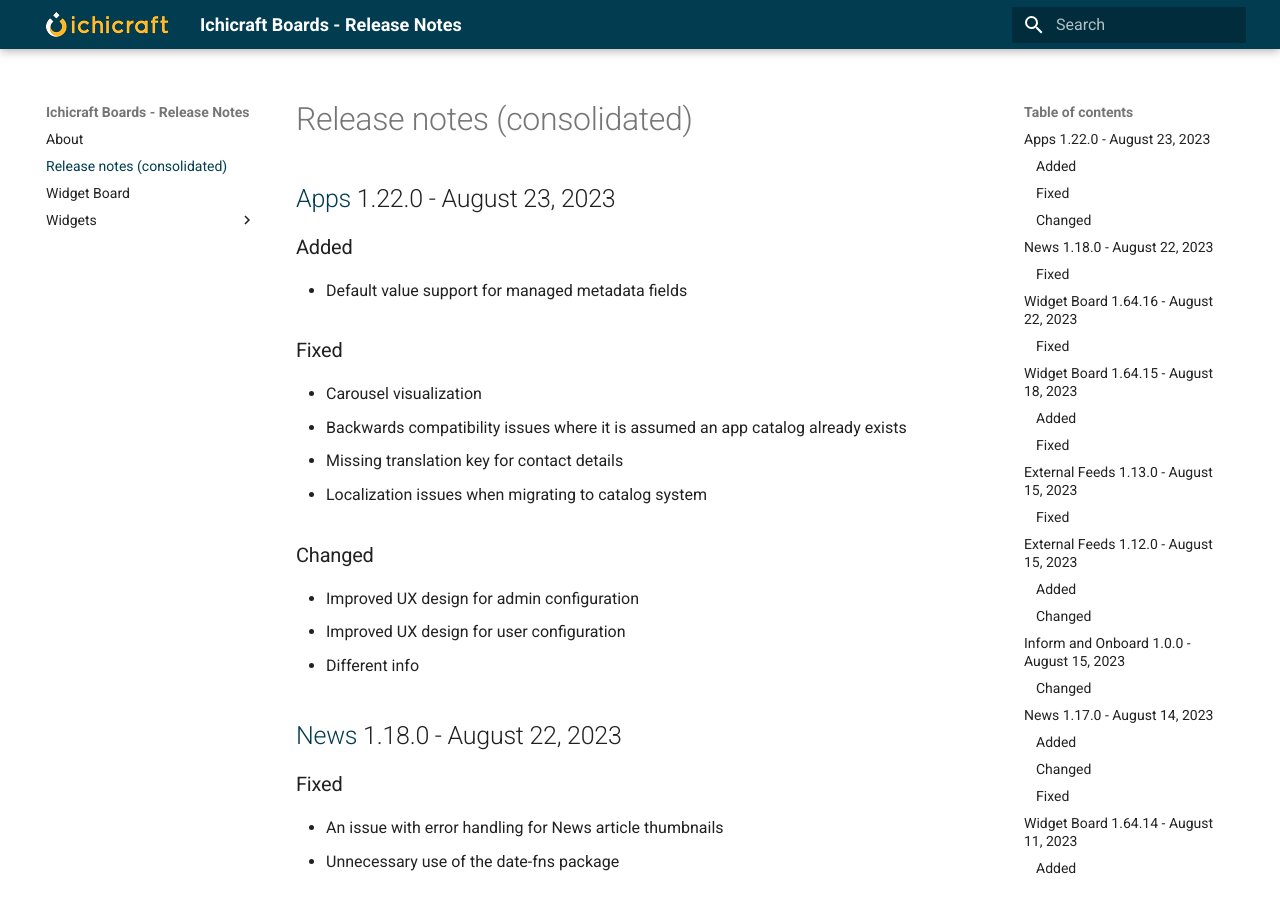
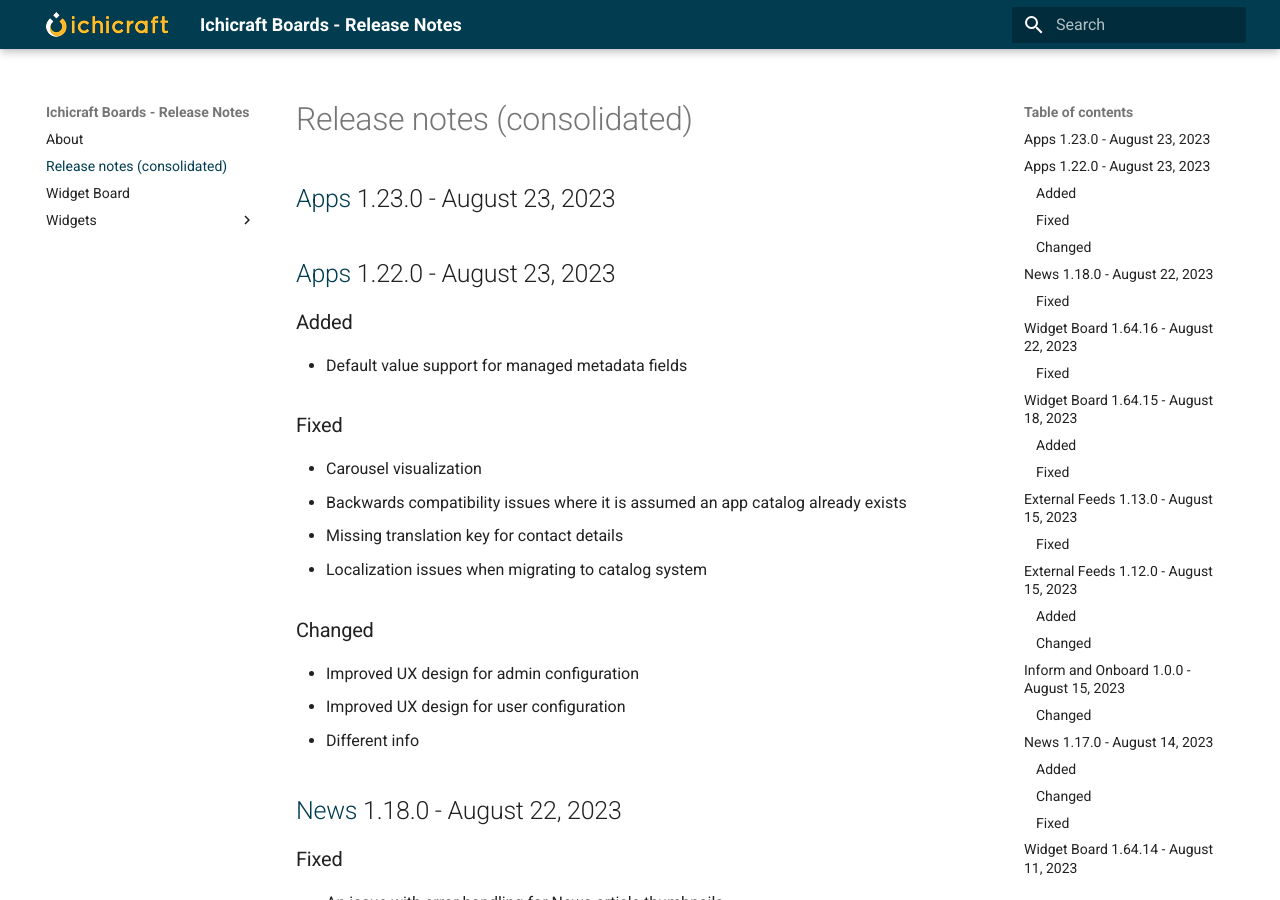
Before and after one commit to ichicraft/widgets-docs, an MkDocs documentation site: the page built from docs/Release-notes-(consolidated).md, in a window 1280 px wide and 900 px high. Built offline with MkDocs 1.6.1 and Material for MkDocs 9.7.7, drawn with Linux system fonts in a browser that asks for light colours.

Commit message:
Release notes updated by BuildService

```diff
--- a/docs/Release-notes-(consolidated).md
+++ b/docs/Release-notes-(consolidated).md
@@ -1,3 +1,7 @@
+## [Apps](./Widgets/Apps.md) 1.23.0 - August 23, 2023
+
+
+
 ## [Apps](./Widgets/Apps.md) 1.22.0 - August 23, 2023
 
 ### Added
--- a/docs/Widgets/Apps.md
+++ b/docs/Widgets/Apps.md
@@ -1,3 +1,7 @@
+## 1.23.0 - August 23, 2023
+
+
+
 ## 1.22.0 - August 23, 2023
 
 ### Added
```
